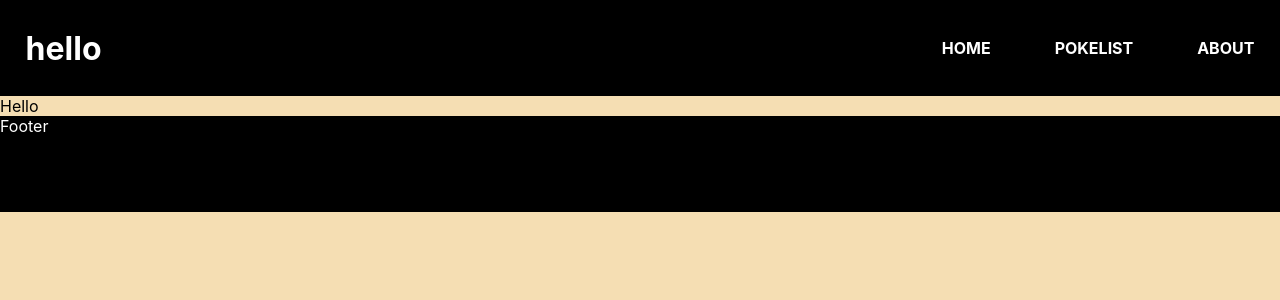
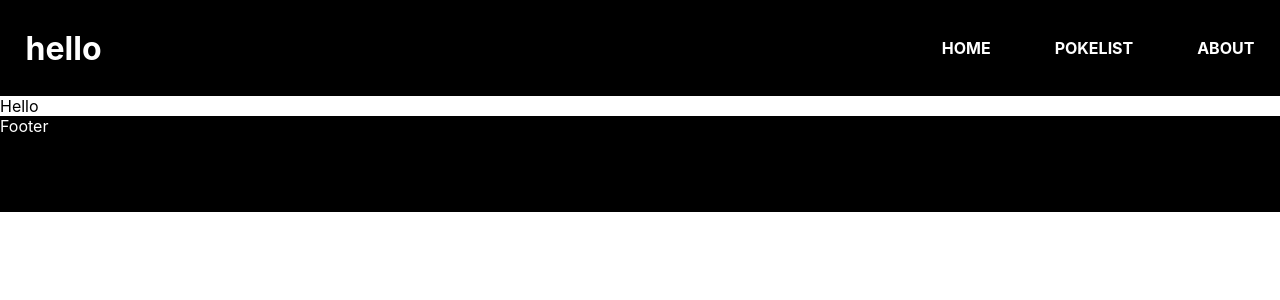
Before and after one commit to jasondansie/cidi-pokidex, a React (Create React App) app: page / in a window 1280 px wide. Shown: the top 300 px of the page. Built offline with nearby package versions, Linux system fonts and the light colour scheme.

Commit message:
change br to white

```diff
--- a/src/App.css
+++ b/src/App.css
@@ -4,5 +4,5 @@
 }
 
 body {
-    background-color:wheat;
+    background-color:white;
 }
```
